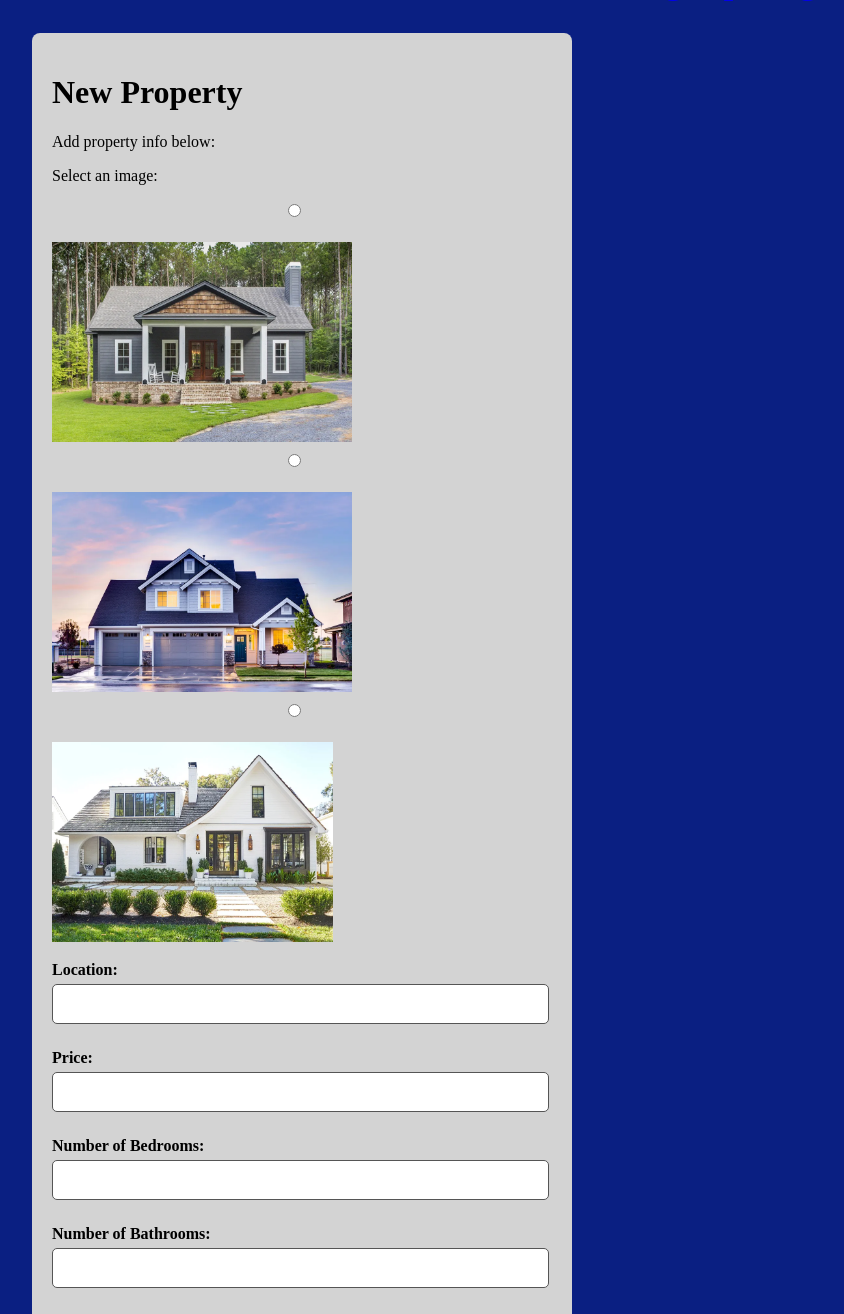
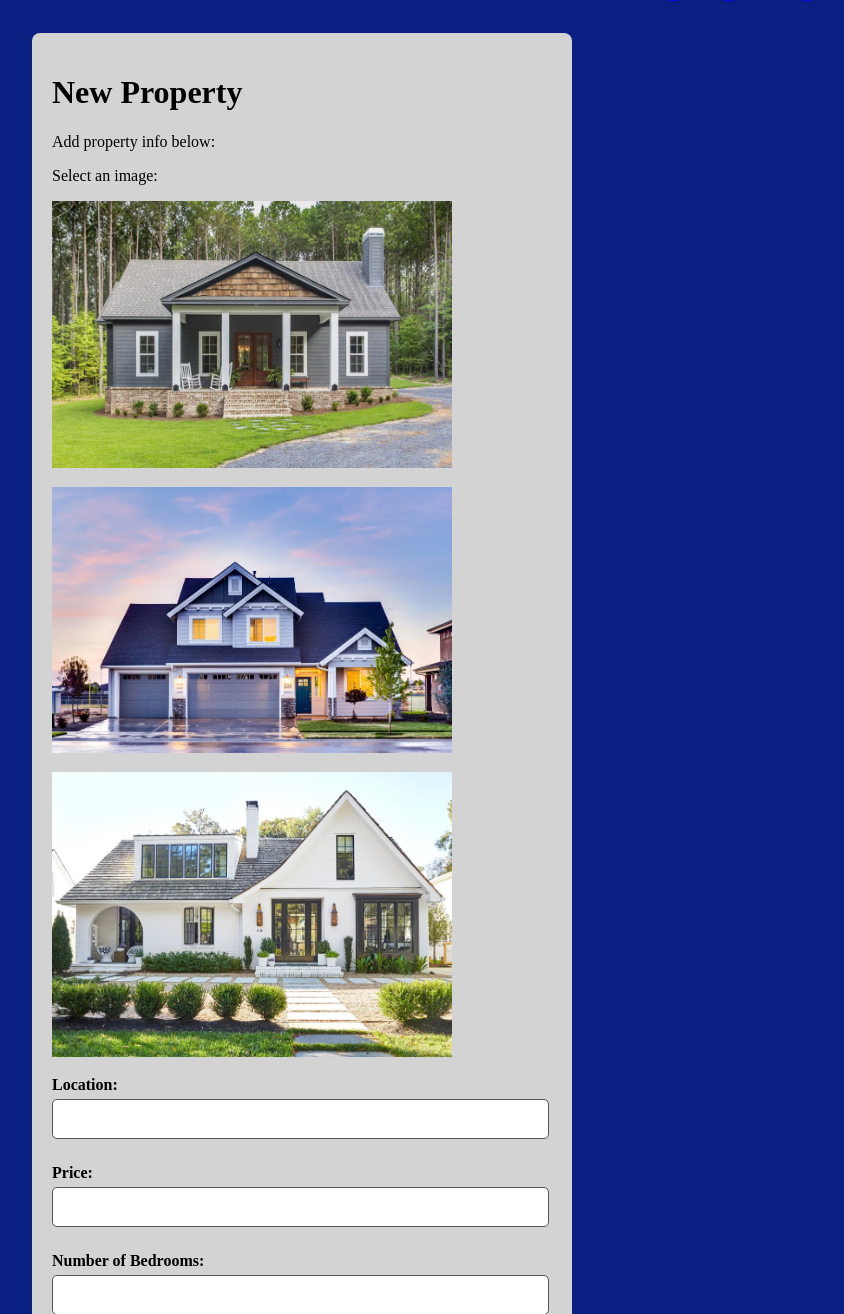
Before and after one commit to Ikran21/Project-4, a PHP site: page /new-card.php in a window 1280 px wide. Shown: the part 81-1395 px from the top of the page, without its empty margins (338-1182 px from the left). Run offline with PHP 8.4, Linux system fonts and the light colour scheme.

Commit message:
Added creating a new card

```diff
--- a/config.php
+++ b/config.php
@@ -34,6 +34,7 @@ if ($conn->query($create_users_table) === TRUE) {
 $create_properties_table = "CREATE TABLE IF NOT EXISTS properties (
     id INT AUTO_INCREMENT PRIMARY KEY,
     seller_id INT NOT NULL,
+    image INT NOT NULL,
     location VARCHAR(255) NOT NULL,
     price DECIMAL(10,2) NOT NULL,
     bedrooms INT NOT NULL,
--- a/new-card.php
+++ b/new-card.php
@@ -21,11 +21,13 @@
             <p>Add property info below:</p>
 
             <p>Select an image:</p>
-            <input type="radio" id="image1" name="image" value="1" required>
+            <input type="radio" id="image1" name="image" value="1">
             <label for="image1"><img src="house1.webp" alt="House1"></label>
-            <input type="radio" id="image2" name="image" value="2" required>
+
+            <input type="radio" id="image2" name="image" value="2">
             <label for="image2"><img src="house2.webp" alt="House2"></label>
-            <input type="radio" id="image3" name="image" value="3" required>
+
+            <input type="radio" id="image3" name="image" value="3">
             <label for="image3"><img src="house3.webp" alt="House3"></label>
 
             <label for="location">Location:</label>
@@ -41,7 +43,7 @@
             <input type="number" id="bathrooms" name="bathrooms" step="1" min="0" required>
 
             <label for="sqft">SQFT:</label>
-            <input type="text" id="sqft" name="sqft" required>
+            <input type="number" id="sqft" name="sqft" step="1" required>
 
             <button type="submit">Submit</button>
         </form>
--- a/seller-cards.php
+++ b/seller-cards.php
@@ -15,6 +15,7 @@ if (mysqli_num_rows($result) > 0) {
     // Loop through for each property
     while ($row = mysqli_fetch_assoc($result)) {
         $property_id = $row['id'];
+        $image = $row['image'];
         $location = $row['location'];
         $price = number_format($row['price'], 2);
         $bedrooms = $row['bedrooms'];
@@ -22,11 +23,12 @@ if (mysqli_num_rows($result) > 0) {
         $sqft = $row['sqft'];
         $created_at = date('F j, Y', strtotime($row['created_at']));
         $seller_name = $row['firstname'] . ' ' . $row['lastname'];
+        $imagePath = "house" . $image . ".webp";
 
         // Print all of the property information into a card
         echo "<div>
                 <div class='card'>
-                    <img src='path/to/property-image.jpg' class='card-img-top' alt='Property Image'>
+                    <img src='$imagePath' alt='House'>
                     <div class='card-body'>
                         <p class='card-title'>$location</p>
                         <p class='card-text'>Price: $$price</p>
--- a/style.css
+++ b/style.css
@@ -59,3 +59,17 @@ form button {
     cursor: pointer;
     transition: background-color 0.3s;
 }
+
+input[type="radio"] {
+        display: none;
+}
+
+label img {
+    width: 400px;
+    height: auto;
+    cursor: pointer;
+}
+
+input[type="radio"]:checked + label img {
+    border: 2px solid #f00000;
+}
```
Also changed, not shown: new-prop.php (+18 -4 lines).
